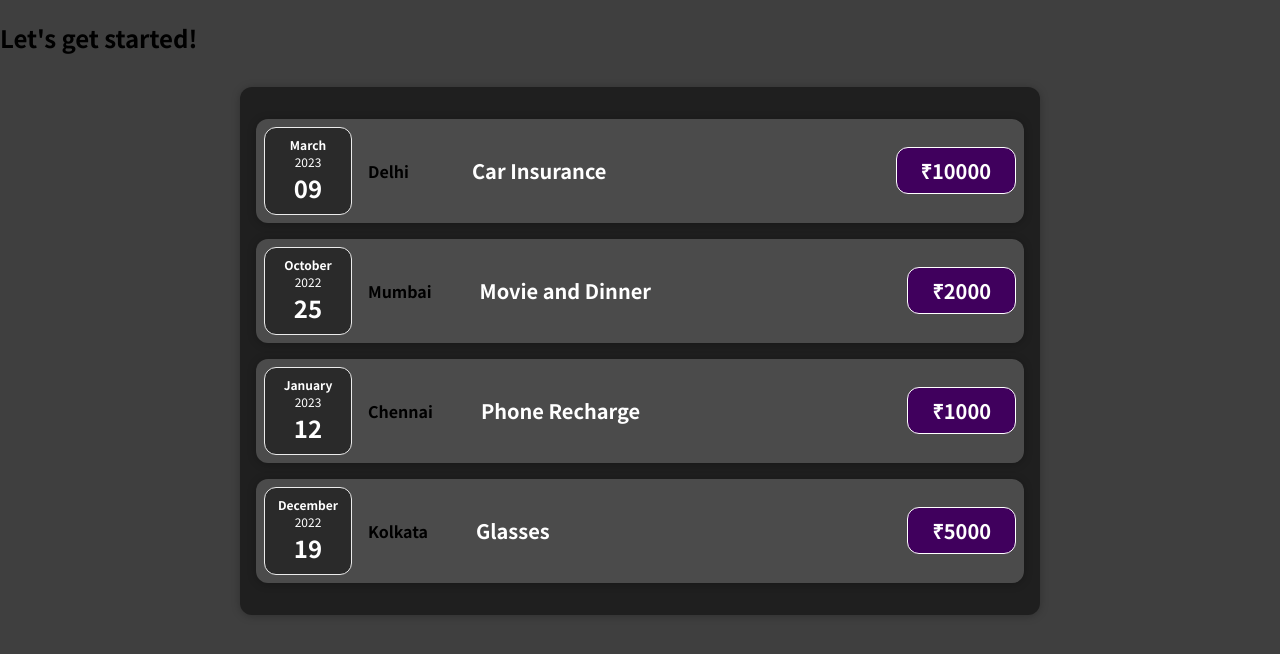
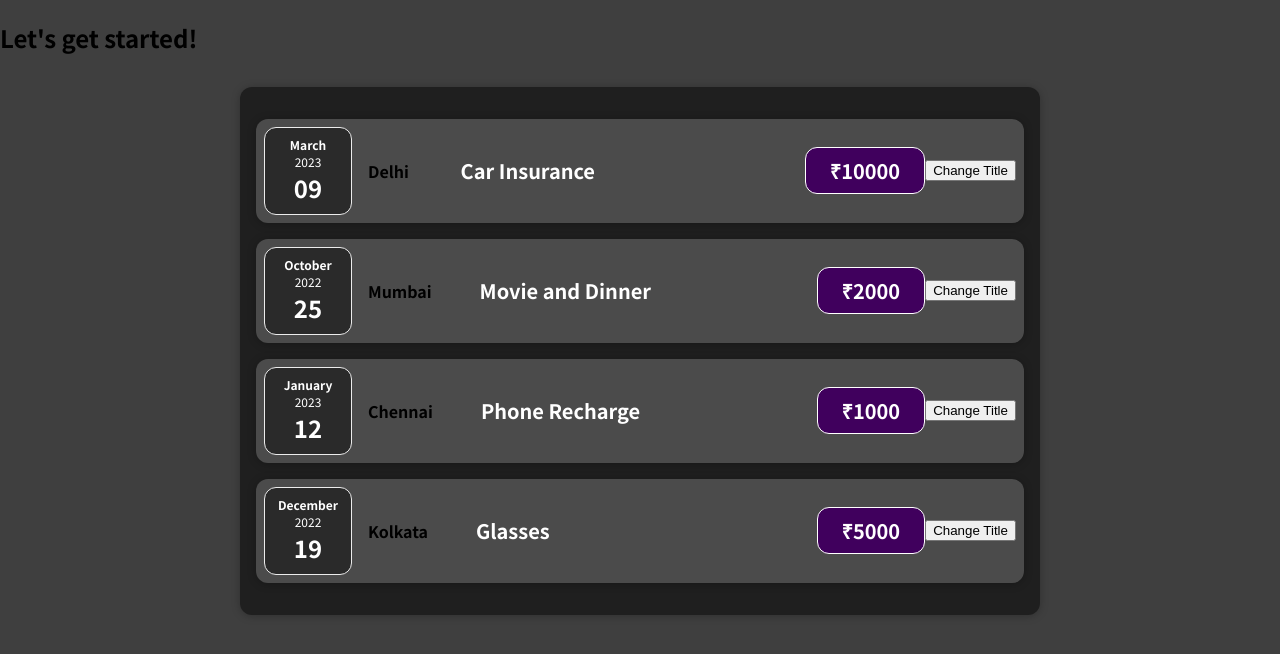
Before and after one commit to nishabdShunya/ReactGuide, a React (Create React App) app: page / in a window 1280 px wide. Shown: the top 654 px of the page. Built offline with nearby package versions, Linux system fonts and the light colour scheme.

Commit message:
added reactivity by using event listeners and useState hook

```diff
--- a/src/components/Expenses/ExpenseItem.js
+++ b/src/components/Expenses/ExpenseItem.js
@@ -1,18 +1,25 @@
-import React from "react";
+import React, { useState } from "react";
 import "./ExpenseItem.css";
 import ExpenseDate from "./ExpenseDate";
 import ExpenseDetails from "./ExpenseDetails";
 import Card from "../UI/Card";
 
 const ExpenseItem = (props) => {
+  const [title, setTitle] = useState(props.title);
+
+  const clickHandler = () => {
+    setTitle("Updated");
+  };
+
   return (
     <Card className="expense-item">
       <ExpenseDate date={props.date} />
       <ExpenseDetails
         location={props.location}
-        title={props.title}
+        title={title}
         amount={props.amount}
       />
+      <button onClick={clickHandler}>Change Title</button>
     </Card>
   );
 };
--- a/src/components/Expenses/Expenses.js
+++ b/src/components/Expenses/Expenses.js
@@ -4,16 +4,19 @@ import ExpenseItem from "./ExpenseItem";
 import Card from "../UI/Card";
 
 const Expenses = (props) => {
-  const expenseList = props.items.map((expense) => {
-    return (
+  const expenses = props.items;
+  let expenseList = [];
+  for (let i = 0; i < expenses.length; i++) {
+    expenseList.push(
       <ExpenseItem
-        date={expense.date}
-        location={expense.location}
-        title={expense.title}
-        amount={expense.amount}
+        key={i}
+        date={expenses[i].date}
+        location={expenses[i].location}
+        title={expenses[i].title}
+        amount={expenses[i].amount}
       />
     );
-  });
+  }
   return <Card className="expenses">{expenseList}</Card>;
 };
 
```
